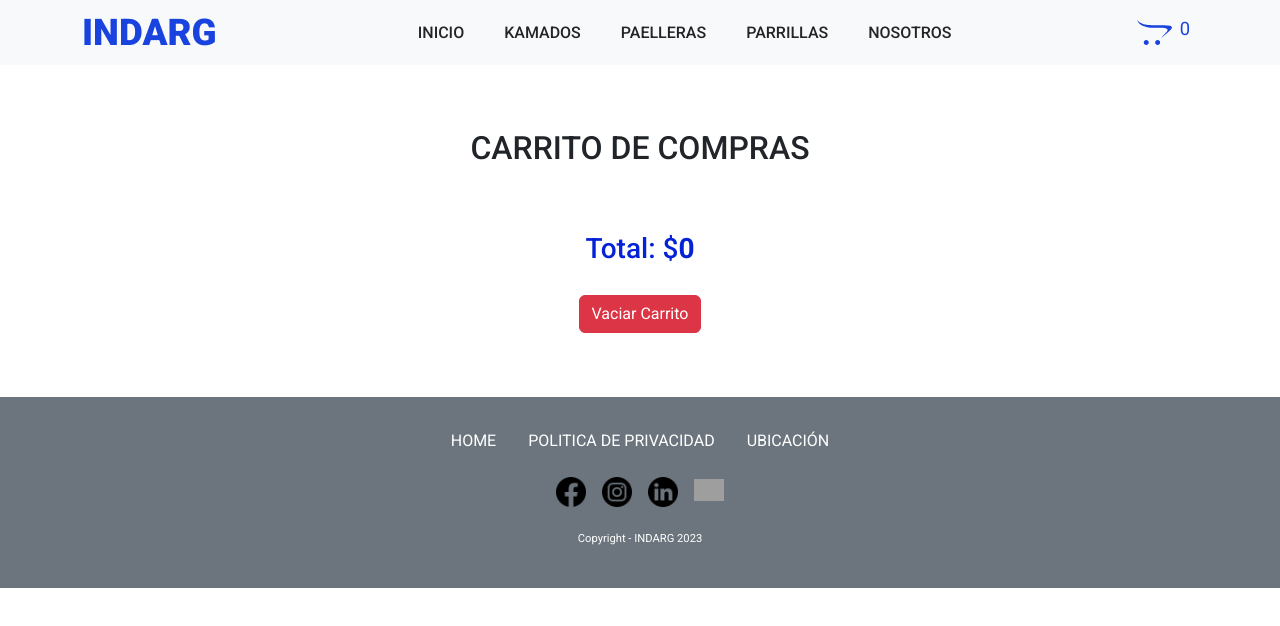
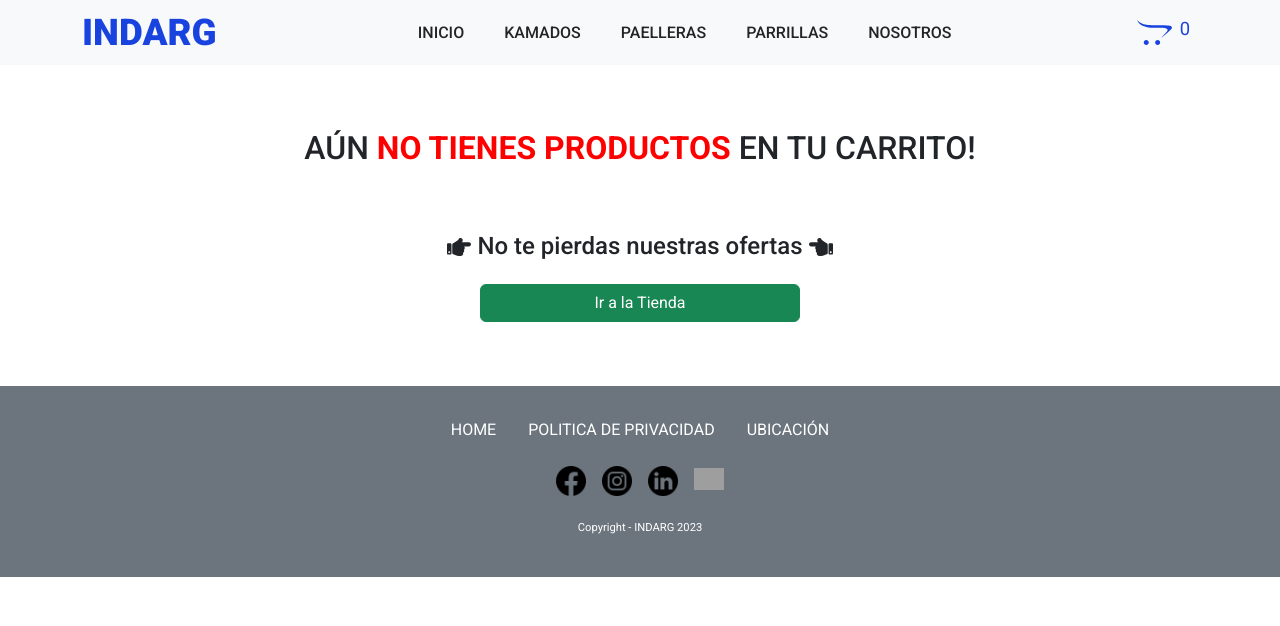
Before and after one commit to clasalde/primeraEntrega_reactJS, a React (Vite) app: page /primeraEntrega_reactJS/carrito in a window 1280 px wide. Shown: the top 626 px of the page. Built offline with nearby package versions, Linux system fonts and the light colour scheme; grey boxes are pictures that could not be loaded.

Commit message:
Inicia Clase 13

```diff
--- a/src/components/header/NavBar.jsx
+++ b/src/components/header/NavBar.jsx
@@ -18,7 +18,9 @@ export function NavBar() {
             <Link to="/primeraEntrega_reactJS/productos/Parrillas" className="linkItems">PARRILLAS</Link>
             <Link to="/primeraEntrega_reactJS/nosotros" className="linkItems">NOSOTROS</Link>
           </Nav>
+          <div>
             <CartWidget />
+          </div>
         </Navbar.Collapse>
       </Container>
     </Navbar>
--- a/src/components/main/catalogo/Carrito.jsx
+++ b/src/components/main/catalogo/Carrito.jsx
@@ -1,35 +1,65 @@
 import { useContext } from "react";
 import { CartContext } from "../../../Context/CartContext";
-import Card from 'react-bootstrap/Card';
-import { FaTrash } from 'react-icons/fa';
-
+import Card from "react-bootstrap/Card";
+import { FaTrash } from "react-icons/fa";
+import { Link } from "react-router-dom";
+import { FaHandPointRight } from 'react-icons/fa';
+import { FaHandPointLeft } from 'react-icons/fa';
 
 const Carrito = () => {
-  const { cart, totalCarrito, vaciarCarrito, eliminarDelCarrito} = useContext(CartContext);
+  const { cart, totalCarrito, vaciarCarrito, eliminarDelCarrito } =
+    useContext(CartContext);
+
+  if (cart.length === 0) {
+    return (
+      <div className="d-flex flex-column align-items-center">
+        <h2 className="text-center my-5 py-3">
+          Aún<strong className="noTienes"> no tienes productos </strong>en tu
+          carrito!
+        </h2>
+        <h4 className="text-center"><FaHandPointRight /> No te pierdas nuestras ofertas <FaHandPointLeft /></h4>
+        <Link to="/" className="btn btn-success w-25 my-3">
+          Ir a la Tienda
+        </Link>
+      </div>
+    );
+  }
 
   return (
-    <div>
+    <>
       <h2 className="text-center my-5 py-3">CARRITO DE COMPRAS</h2>
-        <h3 className="textTotal">Total: $<strong>{totalCarrito()}</strong></h3>
-        <button onClick={vaciarCarrito} className="btn btn-danger d-flex m-auto mb-3">Vaciar Carrito</button>
+      <h3 className="textTotal">
+        Total: $<strong>{totalCarrito()}</strong>
+      </h3>
+      <button
+        onClick={vaciarCarrito}
+        className="btn btn-danger d-flex m-auto mb-3"
+      >
+        Vaciar Carrito
+      </button>
       <div className="productos container d-flex flex-wrap justify-content-center">
         {cart.map((prod) => (
-                <Card style={{ width: '19rem' }}>
+          <Card style={{ width: "19rem" }}>
             <div key={prod.id}>
               <h4 className="text-center my-2">{prod.product}</h4>
-                        <img src={prod.img} alt={prod.desc} className="d-flex m-auto"/>
+              <img src={prod.img} alt={prod.desc} className="d-flex m-auto" />
               <div className="d-flex flex-column align-items-center">
                 <p>Precio: ${prod.price}</p>
                 <p>Cantidad: {prod.cantidad}</p>
                 <p>Tamaño: {prod.size}</p>
               </div>
-                        <button onClick={() => eliminarDelCarrito(prod.id)} className="btn btn-danger d-flex m-auto w-25 justify-content-center my-2"><FaTrash /></button>
+              <button
+                onClick={() => eliminarDelCarrito(prod.id)}
+                className="btn btn-danger d-flex m-auto w-25 justify-content-center my-2"
+              >
+                <FaTrash />
+              </button>
             </div>
           </Card>
         ))}
       </div>
-    </div>
+    </>
   );
 };
 
-export default Carrito
+export default Carrito;
--- a/src/components/main/catalogo/CartWidget.jsx
+++ b/src/components/main/catalogo/CartWidget.jsx
@@ -1,7 +1,7 @@
 import { useContext } from 'react';
 import { FaOpencart } from 'react-icons/fa';
 import { Link } from 'react-router-dom'
-import { CartContext } from '../../../Context/CartContext';
+import { CartContext } from '../../../context/CartContext';
 
 
 const CartWidget = () => {
--- a/src/components/main/catalogo/ItemCard.jsx
+++ b/src/components/main/catalogo/ItemCard.jsx
@@ -1,7 +1,7 @@
 import Card from 'react-bootstrap/Card';
 import { Link } from 'react-router-dom';
 
-const ItemCard = ({id, product, desc, img, price}) => {
+const ItemCard = ({id, product, desc, img, stock, price}) => {
 
   return (
     <Card style={{ width: '19rem' }}>
@@ -10,6 +10,7 @@ const ItemCard = ({id, product, desc, img, price}) => {
       <Card.Body className="d-flex flex-column justify-content-between text-center">
         <Card.Title>{product}</Card.Title>
         <Card.Text>{desc}</Card.Text>
+        {stock <= 3 && <Card.Text className="alertStock">Quedan {stock} unidades en stock!</Card.Text>}
         <Card.Text>Precio: ${price}</Card.Text>
         <Link className='btn btn-secondary' to={`/primeraEntrega_reactJS/detail/${id}`}>Detalle</Link>
       </Card.Body>
--- a/src/components/main/catalogo/ItemCount.jsx
+++ b/src/components/main/catalogo/ItemCount.jsx
@@ -17,9 +17,9 @@ const ItemCount = ({max, cantidad, setCantidad, handleAgregar}) => {
             <div className="d-flex justify-content-evenly my-1">
                 <p className="m-0 d-flex align-items-center">Seleccionar cantidad:</p>
                 <div>
-                    <button onClick={handleRestar} className="btn btn-outline-primary">-</button>
+                    <button onClick={handleRestar} className={cantidad === 1 ? "btn btn-outline-danger" : "btn btn-outline-primary"} disabled={cantidad === 1}>-</button>
                     <span className="mx-3">{cantidad}</span>
-                    <button onClick={handleSumar} className="btn btn-primary">+</button>
+                    <button onClick={handleSumar} className={cantidad === max ? "btn btn-outline-danger" : "btn btn-outline-primary"} disabled={cantidad === max}>+</button>
                 </div>
             </div>
             <div className="d-flex justify-content-center">
--- a/src/styles/components/main/_product_card.scss
+++ b/src/styles/components/main/_product_card.scss
@@ -5,3 +5,7 @@
         padding: 10px;
     }
 }
+
+.noTienes, .alertStock {
+    color: red;
+}
```
Lines whose indentation alone changed are shown as unchanged.
